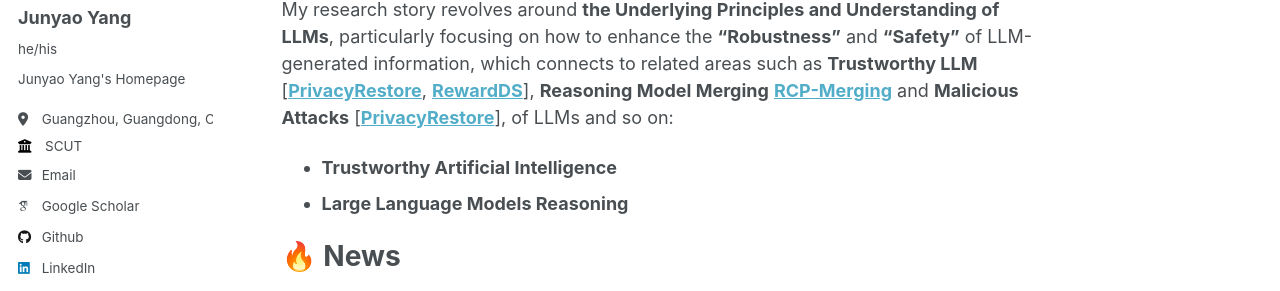
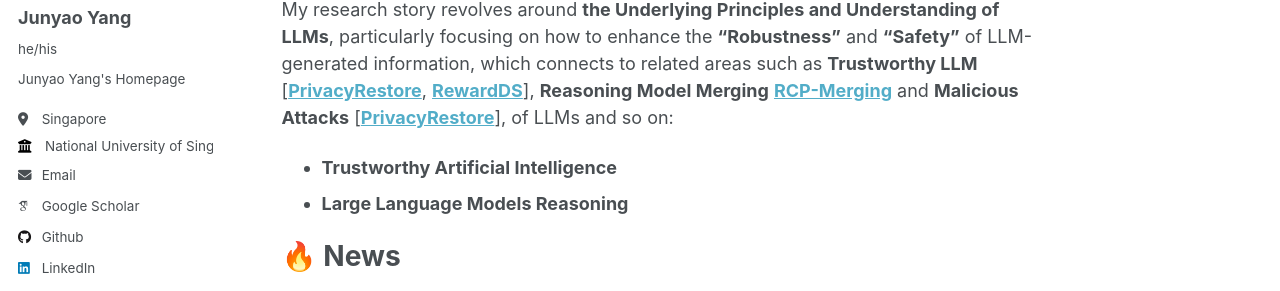
Before and after one commit to jyyang26/jyyang26.github.io, a Jekyll site: the page built from _pages/about.md, in a window 1280 px wide. Shown: the part 284-575 px from the top of the page. Built offline with Jekyll 4.4.1, drawn with Linux system fonts in a browser that asks for light colours; some web fonts are replaced.

Commit message:
Update _config.yml

```diff
--- a/_config.yml
+++ b/_config.yml
@@ -25,8 +25,8 @@ author:
   name             : "Junyao Yang"
   pronouns         : "he/his"# example: "he/his"
   bio              : "Junyao Yang's Homepage"
-  location         : "Guangzhou, Guangdong, China"
-  employer         : "SCUT"
+  location         : "Singapore"
+  employer         : "National University of Singapore"
   uri              : # URL
   email            : "tonyy10264611@gmail.com"
 
```
